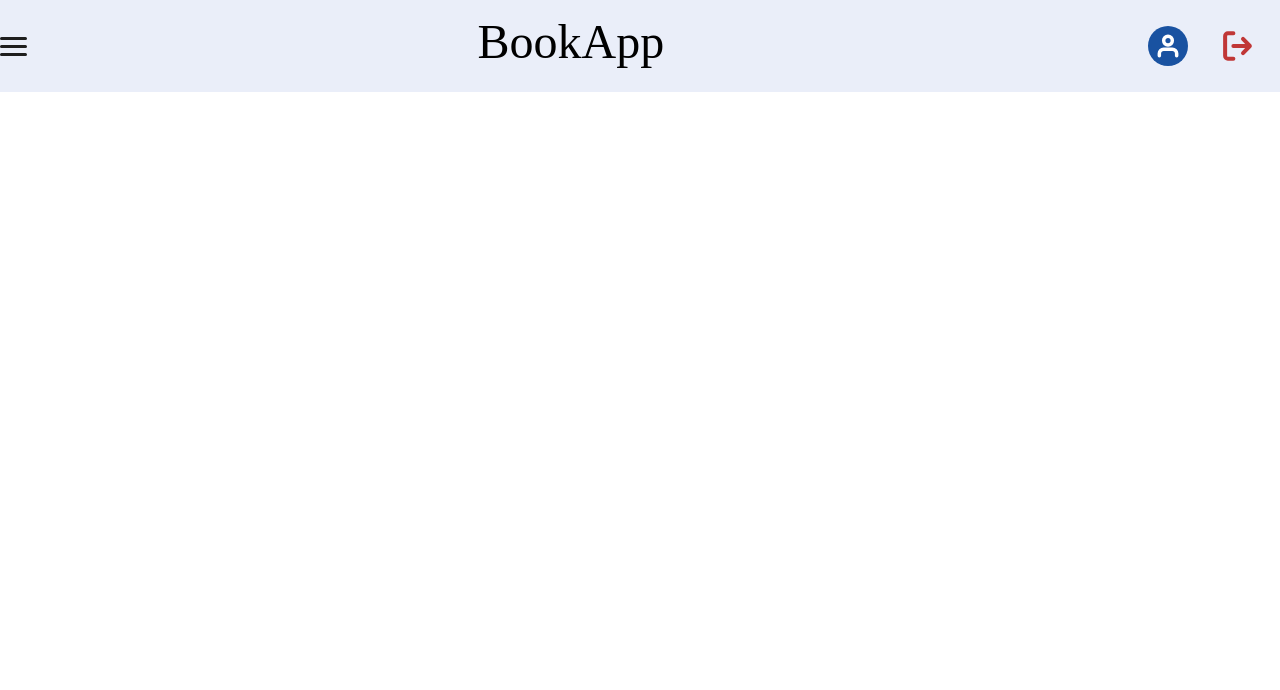
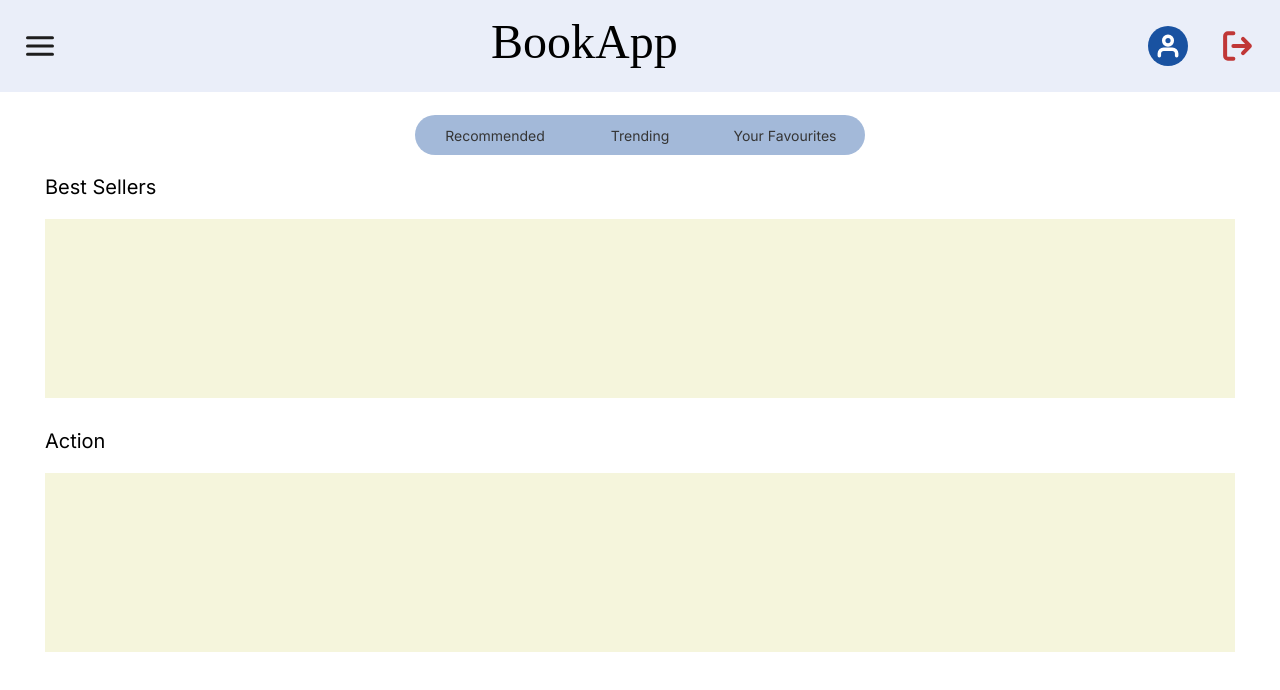
Before and after one commit to camigarciapetiet/book-app, a React (Vite) app: page /home in a window 1280 px wide. Shown: the top 690 px of the page. Built offline with nearby package versions, Linux system fonts and the light colour scheme; a web font is replaced by a local one.

Commit message:
add basic layout of homepage

```diff
--- /dev/null
+++ b/src/components/BookSection.css
@@ -0,0 +1,18 @@
+@import url("https://fonts.googleapis.com/css2?family=Inter&display=swap");
+
+.book-section {
+  height: 234px;
+  margin: 0 45px 0 45px;
+}
+.section-title {
+  width: 305px;
+  font-size: 20px;
+  font-family: "Inter";
+  font-weight: 400;
+  word-spacing: 8%;
+}
+
+.book-container {
+  height: 179px;
+  background-color: beige;
+}
--- /dev/null
+++ b/src/components/BookSection.tsx
@@ -0,0 +1,16 @@
+import "./BookSection.css";
+
+type Props = {
+  title: String;
+};
+
+export function BookSection({ title }: Props) {
+  return (
+    <>
+      <div className="book-section">
+        <p className="section-title">{title}</p>
+        <div className="book-container"></div>
+      </div>
+    </>
+  );
+}
--- a/src/components/Header.css
+++ b/src/components/Header.css
@@ -16,8 +16,8 @@ body {
 }
 
 .menu-icon {
-  height: 32px;
-  width: 32px;
+  height: 28px;
+  width: 28px;
   margin-left: 26px;
 }
 
--- a/src/components/Header.jsx
+++ b/src/components/Header.jsx
@@ -6,7 +6,7 @@ import "./Header.css";
 export function Header() {
   return (
     <div className="header-container">
-      <img src={menu} alt="menu-icon" />
+      <img src={menu} alt="menu-icon" className="menu-icon" />
       <h1 className="header-title">BookApp</h1>
       <div className="right-header">
         <div className="user-container">
--- /dev/null
+++ b/src/components/SelectBar.css
@@ -0,0 +1,31 @@
+@import url("https://fonts.googleapis.com/css2?family=Inter&display=swap");
+
+.select-container {
+  height: 40px;
+  width: 450px;
+  border-radius: 50px;
+  margin: auto;
+  margin-top: 23px;
+  background-color: rgb(25, 82, 161, 0.4);
+  align-self: auto;
+  display: flex;
+  flex-direction: row;
+  justify-content: center;
+  align-items: center;
+}
+
+.select-option {
+  height: 30px;
+  width: 145px;
+  border-radius: 50px;
+  border: 0;
+  background-color: rgb(25, 82, 161, 0);
+  font-size: 14px;
+  font-family: "Inter";
+  font-weight: 100;
+  color: #353535;
+}
+
+.select-option:focus {
+  background-color: rgb(236, 244, 255, 0.6);
+}
--- /dev/null
+++ b/src/components/SelectBar.jsx
@@ -0,0 +1,13 @@
+import "./SelectBar.css";
+
+export function SelectBar() {
+  return (
+    <>
+      <div className="select-container">
+        <button className="select-option">Recommended</button>
+        <button className="select-option">Trending</button>
+        <button className="select-option">Your Favourites</button>
+      </div>
+    </>
+  );
+}
--- a/src/pages/Home.css
+++ b/src/pages/Home.css
@@ -1,3 +1,3 @@
-:root {
+body {
   background-color: white;
 }
--- a/src/pages/Home.jsx
+++ b/src/pages/Home.jsx
@@ -1,11 +1,16 @@
 import { Header } from "../components/Header";
+import { SelectBar } from "../components/SelectBar";
+import { BookSection } from "../components/BookSection";
+
 import "./Home.css";
 
 export function Home() {
   return (
     <>
       <Header />
-      <main></main>
+      <SelectBar />
+      <BookSection title="Best Sellers" />
+      <BookSection title="Action" />
     </>
   );
 }
```
